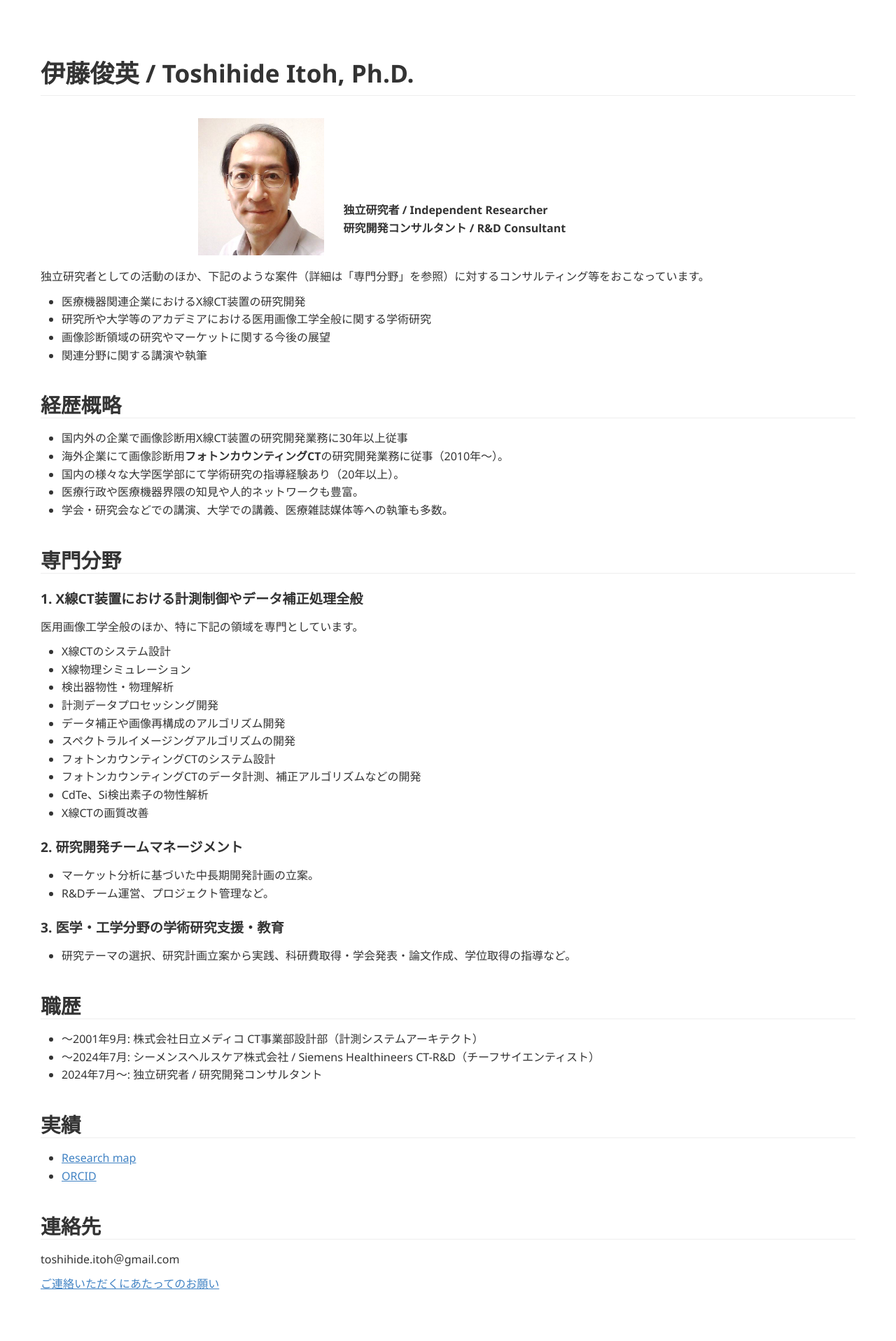
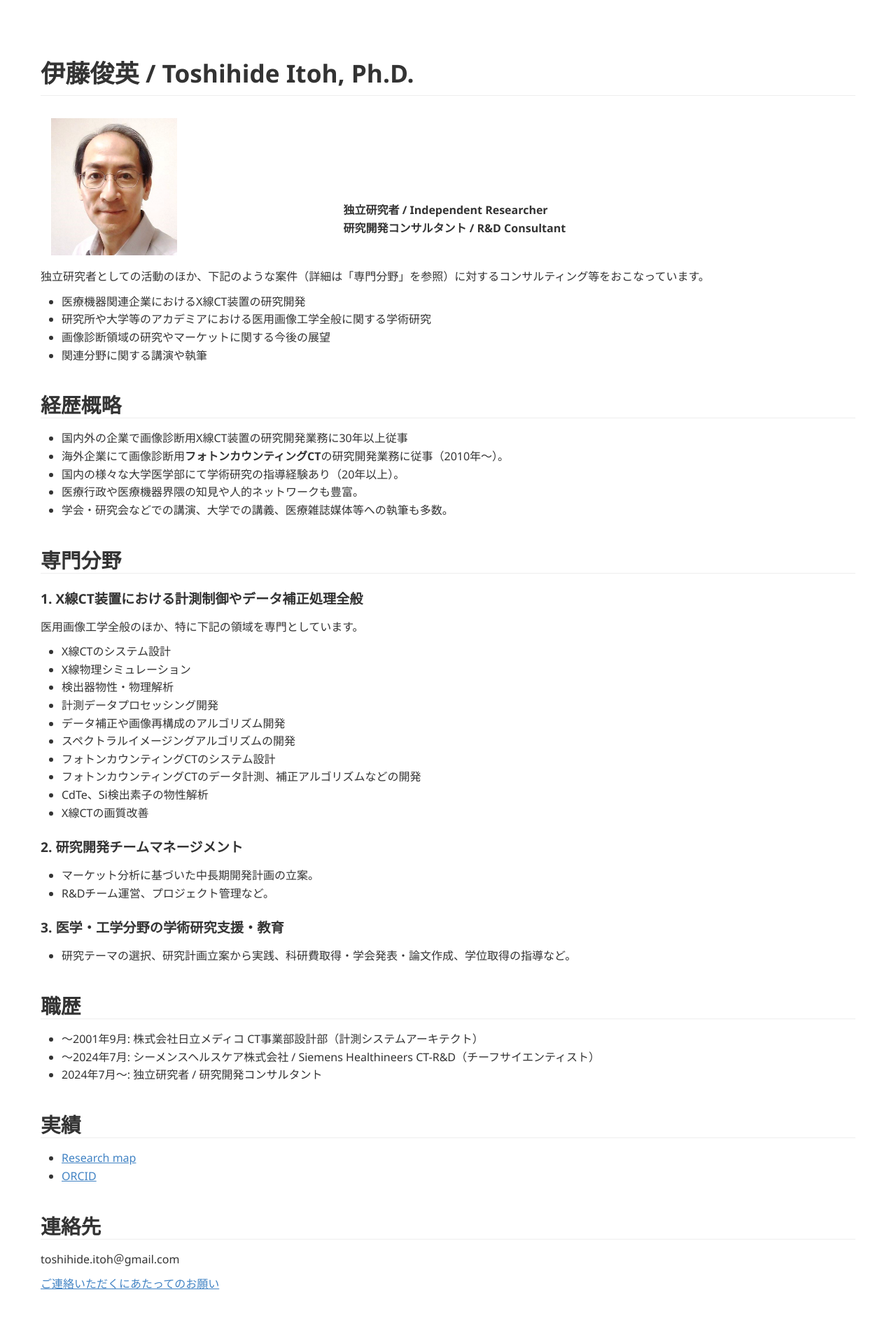
Before and after one commit to tnitoh/tnitoh.github.io, a Jekyll site: the page built from index.md, in a window 1280 px wide. Shown: the whole page at 70% size. Built offline with Jekyll 4.4.1, drawn with Linux system fonts in a browser that asks for light colours; Markdown is read by kramdown in place of the engine named in the settings.

Commit message:
Update index.md

```diff
--- a/index.md
+++ b/index.md
@@ -7,7 +7,7 @@ title: Website of Toshihide Itoh
 
 <table width='90%'><tr>
     <td>
-        <img src='toshi_itoh.png' width='180px' align='right'>
+        <img src='toshi_itoh.png' width='180px' align='left'>
     </td>
     <td width='600px' valign='bottom' align='left'>
         <b>独立研究者 / Independent Researcher</b><br>
```
